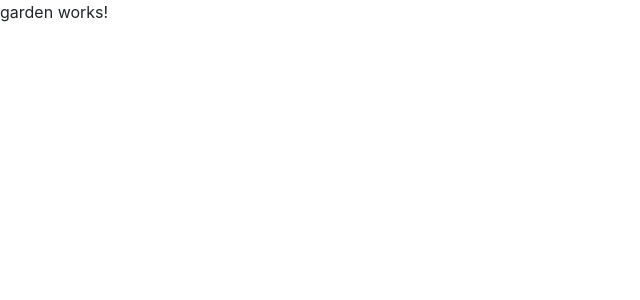
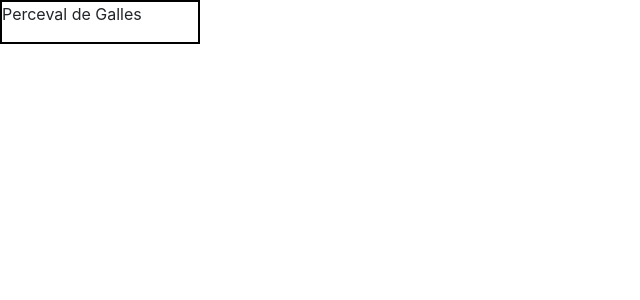
Before and after one commit to jueast08/univert_frontend, an Angular app: page /jardin in a window 1280 px wide. Shown: the top 300 px of the page, without its empty margins (0-640 px from the left). Built offline with nearby package versions, Linux system fonts and the light colour scheme.

Commit message:
Test for profile toast

```diff
--- a/src/app/garden/garden.component.html
+++ b/src/app/garden/garden.component.html
@@ -1,3 +1 @@
-<p>
-  garden works!
-</p>
+<app-profile-toast></app-profile-toast>
--- a/src/app/garden/garden.component.ts
+++ b/src/app/garden/garden.component.ts
@@ -1,4 +1,5 @@
 import { Component, OnInit } from '@angular/core';
+import { ProfileToastComponent } from '../profile-toast/profile-toast.component';
 
 @Component({
   selector: 'app-garden',
--- a/src/app/profile-toast/profile-toast.component.css
+++ b/src/app/profile-toast/profile-toast.component.css
@@ -0,0 +1,4 @@
+div {
+    width: 200px;
+    border: solid black 2px;
+}
--- a/src/app/profile-toast/profile-toast.component.html
+++ b/src/app/profile-toast/profile-toast.component.html
@@ -1 +1,3 @@
-<p>Perceval de Galles</p>
+<div>
+    <p>Perceval de Galles</p>
+</div>
```
